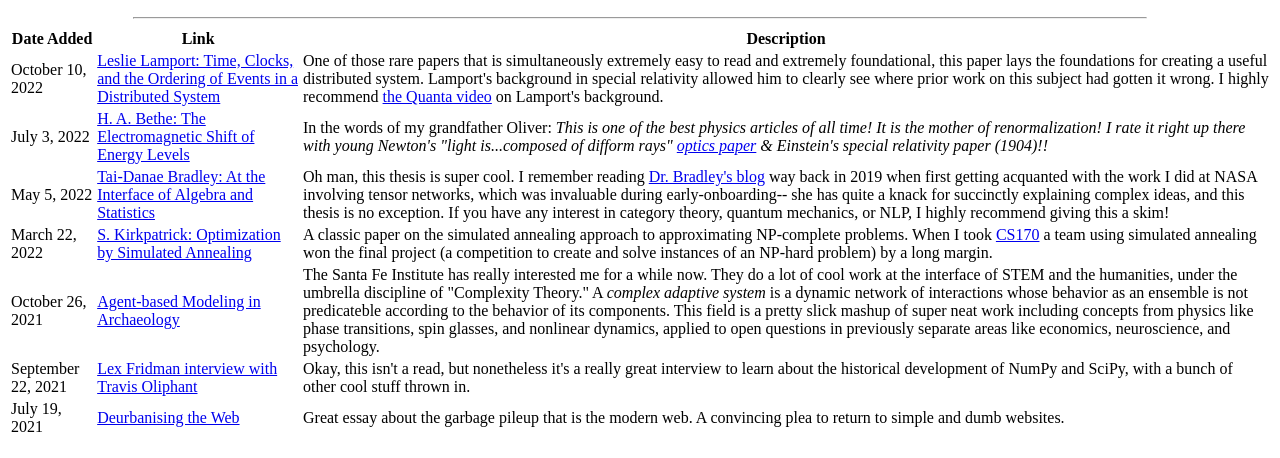
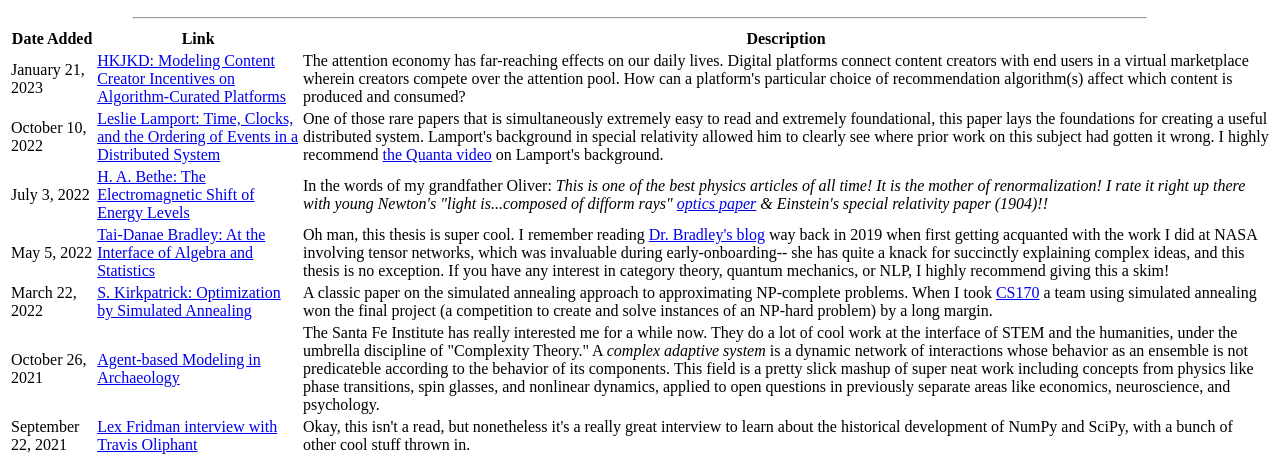
Before and after one commit to gl3nnleblanc/gl3nnleblanc.github.io, a website with bundled scripts: page blog.html in a window 1280 px wide. Shown: the part 330-788 px from the top of the page. Built offline with nearby package versions, Linux system fonts and the light colour scheme.

Commit message:
Add cool paper

```diff
--- a/blog.html
+++ b/blog.html
@@ -26,6 +26,11 @@
         <th>Date Added</th>
         <th>Link</th>
         <th>Description</th>
+      </tr>
+      <tr>
+        <td>January 21, 2023</td>
+        <td><a href="https://arxiv.org/pdf/2206.13102.pdf"</a>HKJKD: Modeling Content Creator Incentives on Algorithm-Curated Platforms</a></td>
+	<td>The attention economy has far-reaching effects on our daily lives. Digital platforms connect content creators with end users in a virtual marketplace wherein creators compete over the attention pool. How can a platform's particular choice of recommendation algorithm(s) affect which content is produced and consumed?
       </tr>
       <tr>
         <td>October 10, 2022</td>
```
